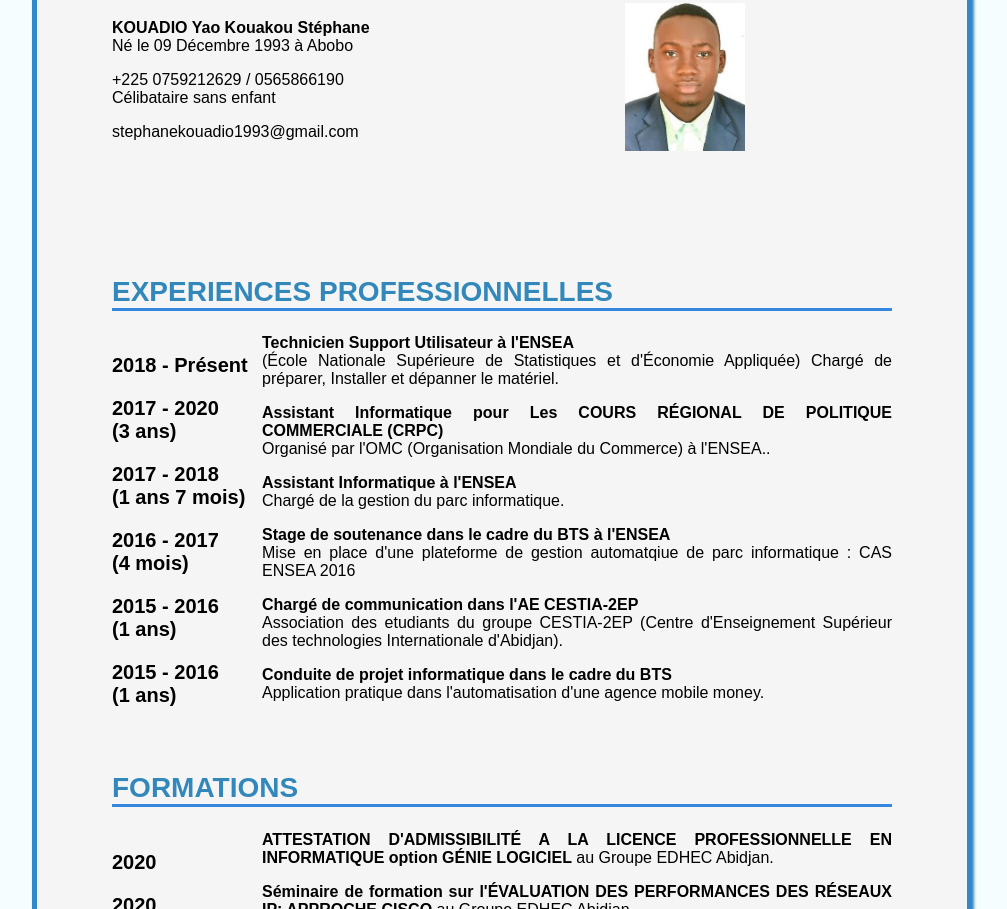
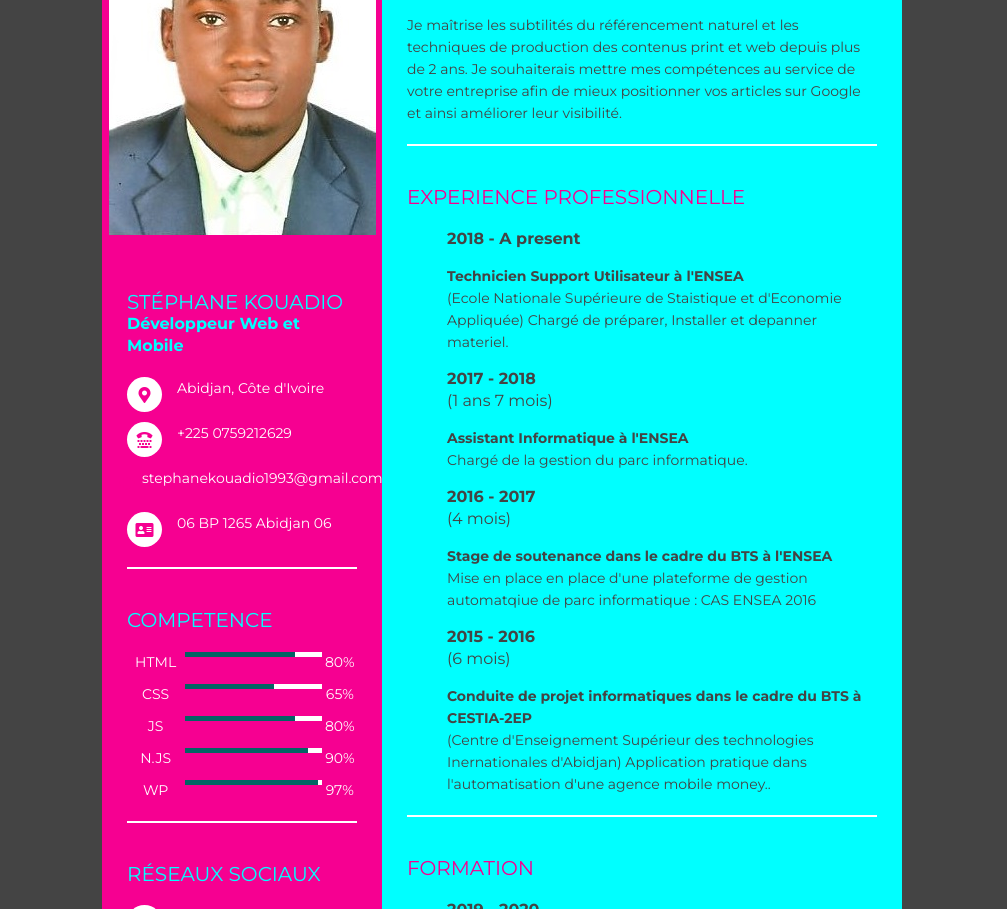
Before and after one commit to stephydev/mon-cv, a plain HTML site: page index.html in a window 1280 px wide. Shown: the part 143-1052 px from the top of the page, without its empty margins (138-1145 px from the left). Drawn offline with Linux system fonts and the light colour scheme.

Commit message:
mise a jour mercredi 08 aout

```diff
--- a/index.html
+++ b/index.html
@@ -1,164 +1,236 @@
+<!DOCTYPE html>
 <html lang="fr">
 <head>
     <meta charset="UTF-8">
     <meta http-equiv="X-UA-Compatible" content="IE=edge">
     <meta name="viewport" content="width=device-width, initial-scale=1.0">
-    <title>CV STEPHANE KOUADIO</title>
+    <title>CV STEPHANE KOUADIO Junior Développeur </title>
+    <link rel="stylesheet" href="https://cdnjs.cloudflare.com/ajax/libs/font-awesome/5.15.4/css/all.min.css">
     <link rel="stylesheet" href="style.css">
+    <script type="text/javascript" src="script.js"></script>
 </head>
 <body>
-    <div class="habillage">
-       <center> <div class="fonction"> DEVELOPPEUR JUNIOR </div> </center> <br>
-    <div>
-        <div class="infophoto">
-            <div class="info">
-                <p><strong> KOUADIO Yao Kouakou Stéphane </strong></br>
-                Né le 09 Décembre 1993 à Abobo </br>
-                <p>+225 0759212629 / 0565866190 </br>
-                Célibataire sans enfant <br></p>
-                stephanekouadio1993@gmail.com <br>
-                </p>
-
+    <div class="cv">
+        <div class="cv_gauche">
+            <div class="cv_profil">
+              <center>  <img src="stephane.jpg" alt="photo cv"> </center>
             </div>
-            <div class="photo">
-                <img src="stephane.jpg" alt="photo du cv" width="45%">
-
+            <div class="cv_contenu">
+                <div class="cv_article cv_info">
+                    <div class="titre">
+                        <p class="bold"> Stéphane Kouadio</p>
+                        <p class="semi_bold">Développeur Web et Mobile</p>
                     </div>
-            <!--section experiences professionnelles-->
+                    <ul>
+                        <li>
+                            <div class="icon"> <i class="fas fa-map-marker-alt"> </i> </div>
+                            <div class="data">
+                                Abidjan, Côte d'Ivoire
                             </div>
-        <div class="section">
-            <h2 class="petit"> EXPERIENCES PROFESSIONNELLES </h2>
-            <div class="sec-gauche">
-                <p> 2018 - Présent </p>
-                <p> 2017 - 2020 </br> <span class="duree"> (3 ans)</span></p>
-                <p> 2017 - 2018 </br> <span class="duree"> (1 ans 7 mois) </span> </p>
-                <p> 2016 - 2017 </br> <span class="dure"> (4 mois) </span></p>
-                <p> 2015 - 2016  </br> <span class="dure"> (1 ans) </span></p>
-                <p> 2015 - 2016 <span class="dure"> <br> (1 ans) </span></p>
-
+                        </li>
+                        <li>
+                            <div class="icon"> <i class="fas fa-tty"> </i> </div>
+                            <div class="data">
+                                +225 0759212629
                             </div>
-            <div class="sec-droite">
-                <p> <span class="titre"> Technicien Support Utilisateur à l'ENSEA </span> </br>
-                (École Nationale Supérieure de Statistiques et d'Économie Appliquée) Chargé de préparer, Installer et dépanner le matériel.
-                </p>
-                <p> <span class="titre"> Assistant Informatique pour Les COURS RÉGIONAL DE POLITIQUE COMMERCIALE (CRPC) </span> </br>
-                    Organisé par l'OMC (Organisation Mondiale du Commerce) à l'ENSEA..
-                </p>
-                <p> <span class="titre"> Assistant Informatique à l'ENSEA </span> </br>
-                     Chargé de la gestion du parc informatique.
-                </p>
-                <p> <span class="titre"> Stage de soutenance dans le cadre du BTS à l'ENSEA </span> </br>
-                    Mise en place  d'une plateforme de gestion automatqiue de parc informatique : CAS ENSEA 2016
-                </p>
-                <p> <span class="titre"> Chargé de communication dans l'AE CESTIA-2EP </span> </br>
-                    Association des etudiants du groupe CESTIA-2EP (Centre d'Enseignement Supérieur des technologies Internationale d'Abidjan).
-                </p>
-                <p> <span class="titre"> Conduite de projet informatique dans le cadre du BTS </span> </br>
-                    Application pratique dans l'automatisation d'une agence mobile money.
-                </p>
-
-
+                        </li>
+                        <li>
+                            <div class="icon"> <i class="fas fa-envelope-open"> </i> </div>
+                            <div class="data">
+                                stephanekouadio1993@gmail.com
                             </div>
-
+                        </li>
+                        <li>
+                            <div class="icon"> <i class="fas fa-address-card"> </i> </div>
+                            <div class="data">
+                               06 BP 1265 Abidjan 06
                             </div>
-        <!--section formations-->
-        <div class="section">
-            <h2 class="petit"> FORMATIONS </h2>
-            <div class="sec-gauche">
-                <p> 2020 </p>
-                <p> 2020 </p>
-                <p> 2019 </p>
-                <p> 2018 </p>
-                <p> 2014-2016 </p>
-                <p> 2013-2014 </p>
+                        </li>
+                    </ul>
                 </div>
-            <div class="sec-droite">
-                <p> <span class="titre"> ATTESTATION D'ADMISSIBILITÉ A LA LICENCE PROFESSIONNELLE EN INFORMATIQUE option GÉNIE LOGICIEL</span> au Groupe EDHEC Abidjan.</br>
-
-                </p>
-                <p> <span class="titre"> Séminaire de formation sur l'ÉVALUATION DES PERFORMANCES DES RÉSEAUX IP: APPROCHE CISCO </span> au Groupe EDHEC Abidjan.</br>
-
-                </p>
-                <p> <span class="titre"> Formation Aux MÉTIERS DU NUMÉRIQUE </span> Organisé par l'Agence Emploi Jeunes dispensé par le Cabinet BOUCHRA.</br>
-
-                </p>
-                <p> <span class="titre"> Certificat en CRÉATION DE SITE WEB AVEC WORDPRESS</span>  </br>
-                    Sur Openclassroom.
-                </p>
-                <p> <span class="titre"> BTS en Informatique Développeur d'Application  </span>Au groupe CESTIA-2EP. </br>
-
-                </p>
-                <p> <span class="titre"> BACCALAUREAT série D </span>  Au Lycée Moderne Cocody Angré. </br>
-
-                </p>
+                <div class="cv_article cv_compentence">
+                    <div class="titre">
+                        <p class="bold">Competence</p>
+                    </div>
+                    <ul>
+                        <li>
+                            <div class="nom_competence">
+                            HTML
+                            </div>
+                            <div class="competence_progress">
+                                <span style="width: 80%;"></span>
+                            </div>
+                            <div class="compentence_pourcentage">80%</div>
+                        </li>
+                        <li>
+                            <div class="nom_competence">
+                            CSS
+                            </div>
+                            <div class="competence_progress">
+                                <span style="width: 65%;"></span>
+                            </div>
+                            <div class="compentence_pourcentage">65%</div>
+                        </li>
+                        <li>
+                            <div class="nom_competence">
+                            JS
+                            </div>
+                            <div class="competence_progress">
+                                <span style="width: 80%;"></span>
+                            </div>
+                            <div class="compentence_pourcentage">80%</div>
+                        </li>
+                        <li>
+                            <div class="nom_competence">
+                            N.JS
+                            </div>
+                            <div class="competence_progress">
+                                <span style="width: 90%;"></span>
+                            </div>
+                            <div class="compentence_pourcentage">90%</div>
+                        </li>
+                        <li>
+                            <div class="nom_competence">
+                            WP
+                            </div>
+                            <div class="competence_progress">
+                                <span style="width: 97%;"></span>
+                            </div>
+                            <div class="compentence_pourcentage">97%</div>
+                        </li>
+                    </ul>
+                </div>
+                <div class="cv_article cv_compentence">
+                    <div class="titre">
+                        <p class="bold">Réseaux Sociaux</p>
+                    </div>
+                    <ul>
+                        <li>
+                            <div class="icon"><i class="fab fa-facebook"></i></div>
+                            <div class="data">
+                                <p class="semi_bold">Facebook</p>
+                                <p>Stéphane KOUADIO</p>
+                            </div>
+                        </li>
+                        <li>
+                            <div class="icon"><i class="fab fa-github-square"></i></div>
+                            <div class="data">
+                                <p class="semi_bold">Github</p>
+                                <p>github.com/stephydev</p>
+                            </div>
+                        </li>
+                        <li>
+                            <div class="icon"><i class="fab fa-linkedin"></i></div>
+                            <div class="data">
+                                <p class="semi_bold">Linkedin</p>
+                                <p>stephane kouadio</p>
+                            </div>
+                        </li>
+                        <li>
+                            <div class="icon"><i class="fab fa-twitter"></i></div>
+                            <div class="data">
+                                <p class="semi_bold">Twitter</p>
+                                <p>KOUADIO Stéphane</p>
+                            </div>
+                        </li>
+                    </ul>
                 </div>
             </div>
-        <div class="section">
-            <h2 class="petit"> COMPETENCES </h2>
-            <div class="sec-gauche">
         </div>
-            <div class="sec-droite">
-                <p> <span class="titre"> Adaptabilité  car le secteur de l'informatique evolue toujours </span> </br>
-                </p>
-                <p> <span class="titre">Assistant Support technique (matériel et logiciel) </span> </br>
-                </p>
-                <p> <span class="titre"> Connaissance approfondie de l'architecture matérielle d'un poste de travail</span> </br>
-
-                </p>
-                <p> <span class="titre"> Notions de base sur les réseaux informatiques et sur la téléphonie ip </span> </br>
-                </p>
-                <p> <span class="titre"> Notions de Base sur les sythèmes de video-projecteur et de visiocoference  </span> </br>
-                </p>
-                <p> <span class="titre"> Bonne maitrise de GLPI </span> (Gestionnaire Libre de Parc Informatique)</br>
-                </p>
-                </p>
-                <p> <span class="titre"> Configuration et depannage de materiel informatique </span> </br>
-                </p>
-                <p> <span class="titre"> Animation et administration des réseaux </span> </br>
-
-                </p>
-                <p> <span class="titre"> Qualités relationnelles des applications et des technologies  </span> utilisées dans les entreprises </br>
-                </p>
-                <p> <span class="titre"> Logiciels : HTML, CSS, JAVA SCRIPT ,PHP , WORDPRESS, BOOSTRAP, MICROSOFT OFFICE 365, APPEAR IN  </span> </br>
-                </p>
+        <div class="cv_droit">
+            <div class="cv_article cv_apropos">
+                <div class="titre">
+                    <p class="bold"> A propos de moi </p>
                 </div>
-
+                <p> Je maîtrise les subtilités du référencement naturel et les techniques de production des contenus print et web depuis plus de 2 ans. Je souhaiterais mettre mes compétences au service de votre entreprise afin de mieux positionner vos articles sur Google et ainsi améliorer leur visibilité.</p>
             </div>
-
-            <div class="section">
-                <h2 class="petit"> LANGUES ET CENTRES D'INTERET </h2>
-                <div class="sec-gauche">
-                    <p> Français </p>
-                    <p> Anglais  </p>
-                    <p> Espagnol </p>
-                    <p> Intérêts </p>
+            <div class="cv_article cv_travail">
+                <div class="titre">
+                    <p class="bold"> Experience professionnelle </p>
                 </div>
+                <ul>
+                    <li>
+                        <div class="date"> <strong> 2018 - A present</strong> </div>
+                        <div class="info">
+                            <strong> Technicien Support Utilisateur à l'ENSEA</strong>
+                            <p>(Ecole Nationale Supérieure de Staistique et d'Economie Appliquée) Chargé de préparer, Installer et depanner materiel.</p>
                         </div>
-                <div class="sec-droite">
-                    <p> <span class="titre"> Courant </span></br>
-                    </p>
-                    <p> <span class="titre"> Niveau Academique </span></br>
-
-                    </p>
-                    <p> <span class="titre"> Niveau Academique </span> </br>
-                    </p>
-                    <p> <span class="titre"> Football, Natation, Internet, Lecture, Recherche, Musique </span> <br> </p>
+                    </li>
+                    <li>
+                        <div class="date"> <strong>  2017 - 2018 </strong></br> <span class="duree"> (1 ans 7 mois) </span> </div>
+                        <div class="info">
+                            <strong> Assistant Informatique à l'ENSEA </strong>
+                            <p> Chargé de la gestion du parc informatique.</p>
                         </div>
+                    </li>
+                    <li>
+                        <div class="date"> <strong> 2016 - 2017 </strong> </br> <span class="dure"> (4 mois) </span> </div>
+                        <div class="info">
+                            <strong> Stage de soutenance dans le cadre du BTS à l'ENSEA </strong>
+                            <p>  Mise en place en place d'une plateforme de gestion automatqiue de parc informatique : CAS ENSEA 2016 </p>
                         </div>
-
-            <div> <center><h2 class="ref"> RÉFÉRENTS</h2></center> </div>
-        <center>
-         <div>
-            <div >
-                <p> <strong> Mr TAKI KOUAME Responsable du Service Informatique de l'ENSEA (ABIDJAN) </strong> </br>
-                +225 0708310792 email : taki.kouame@ensea.ed.ci </br>
-                <strong> Mr GOLI JEAN PAUL Technicien Support Utilisateur de l'ENSEA (ABIDJAN) </strong> </br>
-                +225 0707077028 email : goli.kouadio@ensea.ed.ci </br>
-                <strong> Mr JULES KOUADIO Ingenieur de recherche à IFSTTAR (FRANCE ) </strong> </br>
-                +33680992611 email : jules.kouadio@ifsttar.fr </p>
+                    </li>
+                    <li>
+                        <div class="date"> <strong>   2015 - 2016 </strong></br> <span class="dure"> (6 mois) </span> </div>
+                        <div class="info">
+                            <strong> Conduite de projet informatiques dans le cadre du BTS à CESTIA-2EP</strong>
+                            <p>   (Centre d'Enseignement Supérieur des technologies Inernationales d'Abidjan) Application pratique dans l'automatisation d'une agence mobile money.. </p>
                         </div>
+                    </li>
+                </ul>
         </div>
-       </center>
+        <div class="cv_article cv_formation">
+            <div class="titre">
+                <p class="bold"> Formation </p>
+            </div>
+            <ul>
+                <li>
+                    <div class="date"> <strong> 2019 - 2020 </strong> </div>
+                    <div class="info">
+                        <strong> ATTESTATION D'ADMISSIBILITE A LA LICENCE PROFESSIONNELLE option GENIE LOGICIEL</strong>
+                        <p> Au Groupe EDHEC Abidjan.</p>
+                    </div>
+                </li>
+                <li>
+                    <div class="date"> <strong> 2019 </strong> </div>
+                    <div class="info">
+                        <strong> Formation AUX METIERS DU NUMERIQUE</strong>
+                        <p> Organisé par l'Agence Emploi Jeunes dispensé par le Cabinet BOUCHRA..</p>
+                    </div>
+                </li>
+                <li>
+                    <div class="date"> <strong> 2018</strong>  </div>
+                    <div class="info">
+                        <strong>  Certificat en CREATION DE SITE WEB AVEC WORDPRESS</strong>
+                        <p> Cours en ligne sur Openclassroom</p>
+                    </div>
+                </li>
+                <li>
+                    <div class="date"> <strong> 2014 - 2016 </strong></div>
+                    <div class="info">
+                        <strong>BTS en Informatique Développeur d'Application</strong>
+                        <p>   Au groupe CESTIA-2EP. </p>
+                    </div>
+                </li>
+                <li>
+                    <div class="date"> <strong> 2013 - 2014 </strong></div>
+                    <div class="info">
+                        <strong>BACCALAUREAT série D</strong>
+                        <p>   Au groupe CESTIA-2EP. </p>
+                    </div>
+                </li>
+            </ul>
+        </div>
+        <div class="cv_article cv_loisir">
+            <div class="titre">
+                <p class="bold"> Loisirs </p>
+                <ul>
+                    <li><i class="fas fa-book"></i></li>
+                    <li><i class="fas fa-gamepad"></i></li>
+                    <li><i class="fas fa-guitar"></i></li>
+                    <li><i class="fas fa-umbrella-beach"></i></i></li>
+                </ul>
+            </div>
         </div>
     </div>
 </body>
--- a/style.css
+++ b/style.css
@@ -1,55 +1,177 @@
+@import url('https://fonts.googleapis.com/css2?family=Montserrat:wght@400;700&display=swap');
+*{
+    margin: 0;
+    padding: 0;
+    box-sizing: border-box;
+    font-family: 'Montserrat', sans-serif;
+    list-style: none;
+}
 body{
-    background-color: rgb(246, 253, 254);
+    background-color: #444;
+    font-size: 14px;
+    line-height: 22px;
+    color: #fff;
 }
-.infophoto{
-    height: 250px;
+.bold{
+    font-size: 20px;
+    font-family: 700;
+    text-transform: uppercase;
 }
-.info{
-    float: left;
+.semi_bold{
+    font-size: 16px;
+    font-weight: 600;
 }
-.photo{
-    float: right;
+.cv{
+    width: 800px;
+    height: auto;
+    display: flex;
+    margin: 50px auto;
 }
-.section{
-    margin-bottom: 70px;
-    text-align: justify;
+.cv .cv_gauche{
+    width: 280px;
+    background-color: #f60091;
 }
-.sec-gauche{
-    float: left;
-    font-weight: bolder;
-    font-size: 20px;
-    text-align: justify;
+.cv .cv_gauche .cv_profile{
+    width: 100%;
+    height: 280px;
+}
+.cv .cv_gauche .cv_profile .img{
+    width: 100%;
+    border-radius: 120px;
+    margin-top: 1.6rem;
 
 }
-.sec-droite{
-    margin-left: 150px;
+.cv .cv_gauche .cv_contenu{
+    padding: 0 25px;
+    padding-top: 10px;
 }
-.petit{
-    font-size: 28px;
-    color: #3388BB;
-    border-bottom: 3px solid #3388DD;
+.cv .titre{
+    margin: 20px 0;
 }
-.titre{
-    font-weight: bold;
+.cv .bold{
+    color: aqua;
 }
-.ref{
-    font-size: 28px;
-    color: #3388BB;
+.cv .semi_bold {
+    color: aqua;
+    opacity: 0,6;
+}
+.cv .cv_article{
+    padding: 20px 0;
+    border-bottom: 2px solid #fff;
+}
+.cv .cv_article:last-child{
+    border-bottom: 0px;
+}
+.cv .cv_gauche ul li{
+    display: flex;
+    text-align: center;
+    margin-bottom: 10px;
+}
+.cv .cv_gauche ul li:last-child  {
+    margin-bottom: 0px;
+}
+.cv .cv_gauche ul li .icon{
+    width: 35px;
+    height: 35px;
+    color:  #f60091;
+    background-color: #fff;
+    border-radius: 50%;
+    margin-right: 15px;
+    font-size: 16px;
+    position: relative;
+}
+.cv .cv_droit .cv_loisir ul li i,
+.cv .icon i{
+    position: absolute;
+    top: 50%;
+    left: 50%;
+    transform: translate(-50%, -50%);
+}
+.cv .cv_gauche .cv_compentence ul li{
+    justify-content: space-between;
+}
+.cv .cv_gauche .cv_compentence .competence_progress span{
+    content: ;
+    background-color: #fff;
+    height: 20px;
+}
+.cv .cv_gauche .cv_compentence ul li .nom_competence{
+    width: 25%;
+}
+.cv .cv_gauche .cv_compentence ul li .competence_progress{
+    width: 60%;
+    margin: 0.5px;
+    height: 5px;
+    background: #fff;
+    position: relative;
+}
+.cv .cv_gauche .cv_compentence ul li .competence_progress span{
+    position: absolute;
+    top: 0;
+    left: 0;
+    background: rgba(2,100,100);
+    opacity: 0,7;
+    height: 100%;
+}
+.cv .cv_gauche .cv_compentence ul li .compentence_pourcentage{
+    width: 15%;
+}
+.cv .cv_droit{
+    width: 520px;
+    background-color: aqua;
+    color: #444;
+    padding: 25px;
+}
+.cv .cv_droit .bold{
+    color: #f60091;
+p {
 
+ }
 }
-.habillage{
-    width: 780px;
-    margin: auto;
-    font-family: sans-serif;
+.cv .cv_droit .cv_travail ul,
+.cv .cv_droit .cv_formation ul{
+    padding-left: 40px;
+    overflow: hidden;
+}
+.cv .cv_droit ul li{
+    position: relative;
+}
+.cv .cv_droit ul li .date{
     font-size: 16px;
-    border: 5px solid #3388CC;
-    border-radius: 10px ;
-    box-shadow: 2px 4px 3px #3388BB;
-    padding: 75px;
-    background-color:whitesmoke;
+    font-weight: 500;
+    margin-bottom: 15px;
 }
-.fonction{
-    font-size: 35;
-    font-weight: bolder;
-    color: #3388BB;
+.cv .cv_droit ul li .info{
+    margin-bottom: 15px;
 }
+.cv .cv_droit ul li:last-child .info{
+    margin-bottom: 0;
+}
+
+.cv .cv_droit .cv_loisir ul{
+    display: flex;
+    justify-content: space-between;
+}
+.cv .cv_droit .cv_loisir ul li{
+    width: 80px;
+    height: 80px;
+    border: 2px solid #f60091;
+    border-radius: 50%;
+    background:#fff;
+    color: #f60091;
+}
+.cv .cv_droit .cv_loisir ul li i{
+    font-size: 30px;
+}
+.cv .cv_droit .cv_loisir ul li::before{
+    content: "";
+    position: absolute;
+    top: 40px;
+    right: -52px;
+    width: 50px;
+    height: 2px;
+    background: #f60091;
+}
+.cv .cv_droit .cv_loisir ul li:last-child::before{
+    visibility: hidden;
+}
```
Lines whose indentation alone changed are shown as unchanged.
